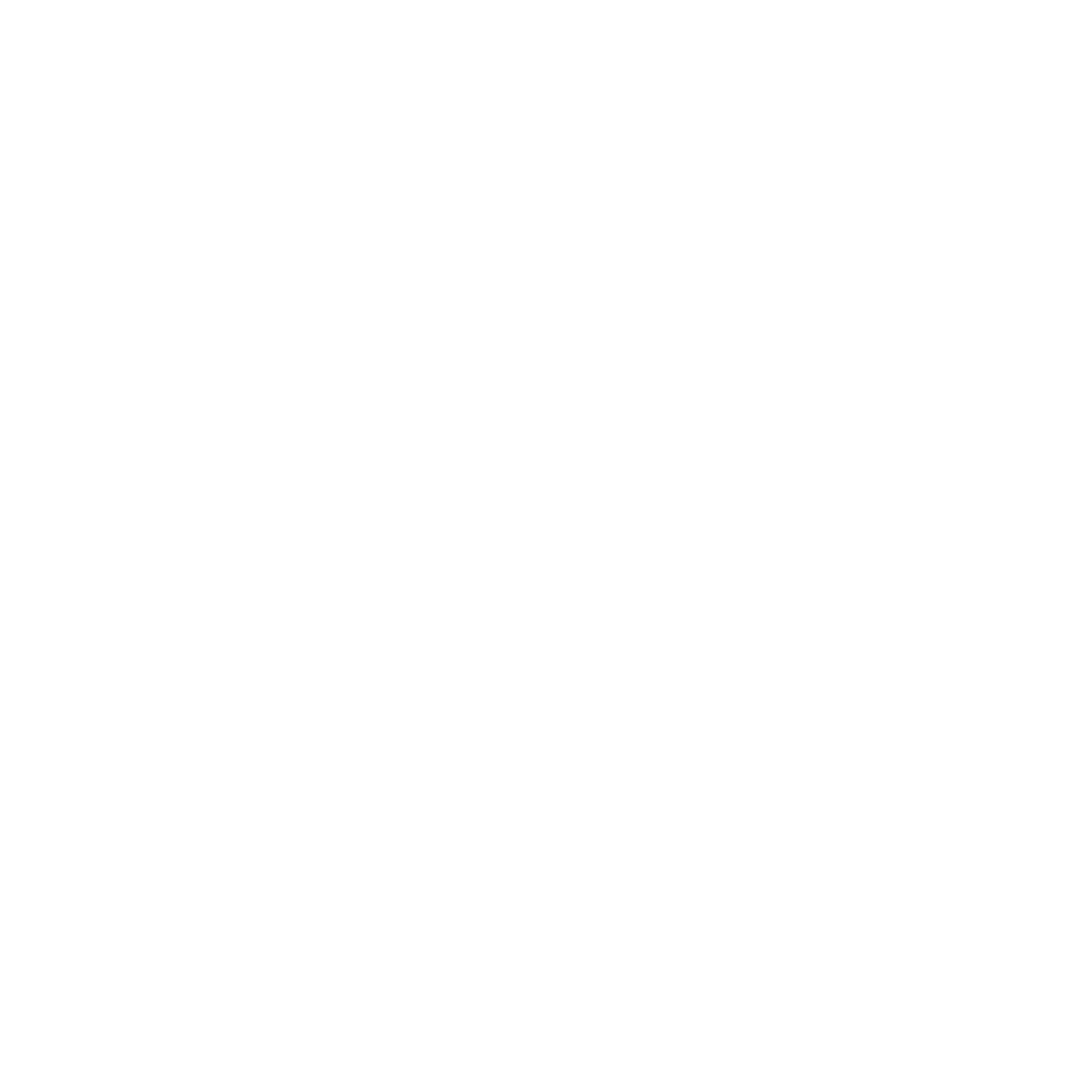
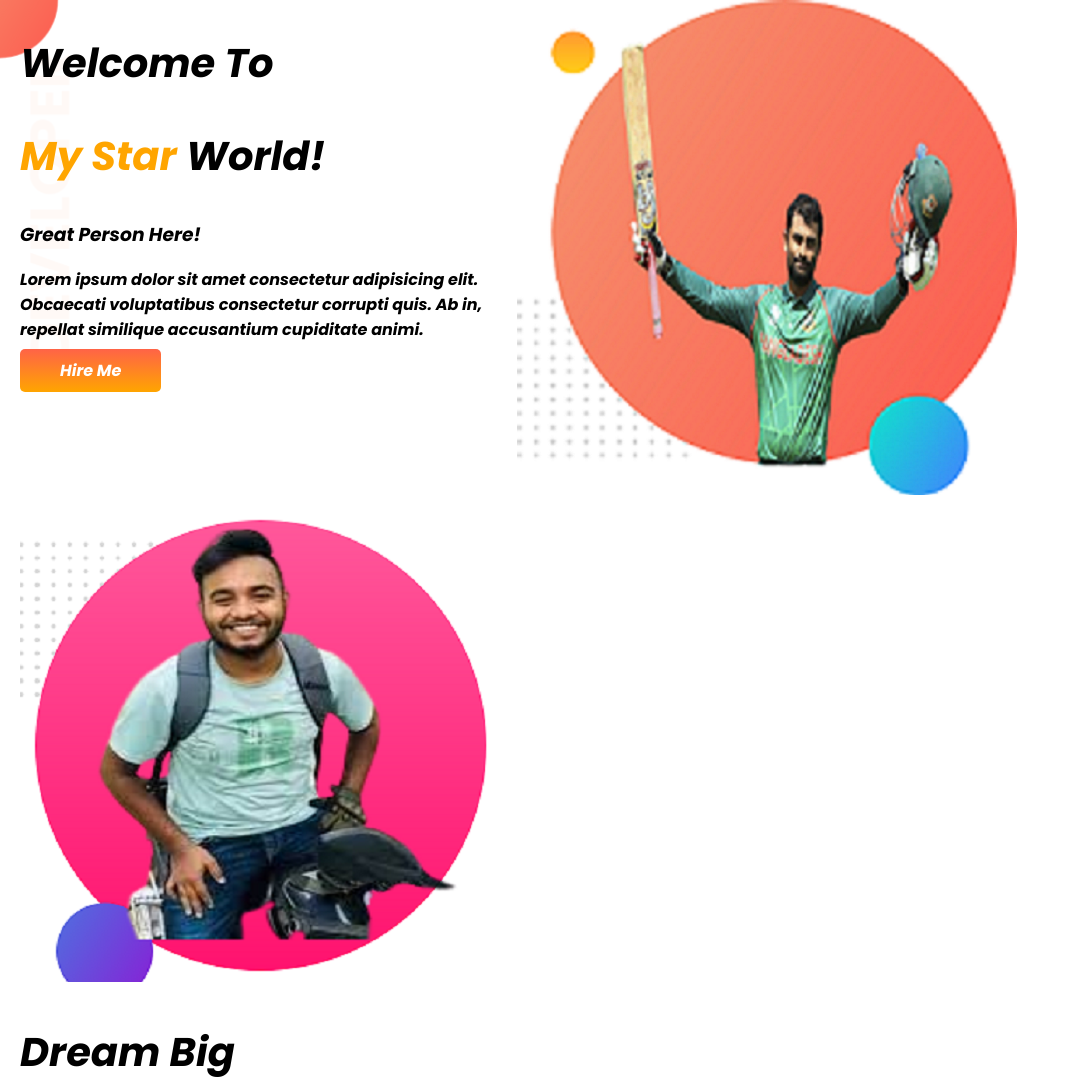
Before and after one commit to mdkibria245766/reset-portfolio, a plain HTML site: page index.html in a window 1280 px wide. Shown: the whole page, without its empty margins (0-1080 px from the left). Before the commit the page ends 800 px from the top, so only its background shows below. Drawn offline with Linux system fonts and the light colour scheme.

Commit message:
added banner section

```diff
--- a/index.html
+++ b/index.html
@@ -5,8 +5,35 @@
     <meta http-equiv="X-UA-Compatible" content="IE=edge">
     <meta name="viewport" content="width=device-width, initial-scale=1.0">
     <title>Reset portfolio</title>
+    <link rel="stylesheet" href="style.css">
+    <!-- google font  -->
+    <link rel="preconnect" href="https://fonts.googleapis.com">
+<link rel="preconnect" href="https://fonts.gstatic.com" crossorigin>
+<link href="https://fonts.googleapis.com/css2?family=Poppins:ital,wght@1,700&display=swap" rel="stylesheet">
 </head>
 <body>
+    <section>
+        <div class="top-section">
+          <div class="text-section half-width">
+            <h1>Welcome To</h1>
+            <h1><span class="orange-color">My Star</span> World!</h1>
+            <h3>Great Person Here! </h3>
+            <p>Lorem ipsum dolor sit amet consectetur adipisicing elit. Obcaecati voluptatibus consectetur corrupti quis. Ab in, repellat similique accusantium cupiditate animi.</p>
+            <a class="button-gradient" target="_blank" href="https://www.linkedin.com/feed/">Hire Me</a>
+          </div>
+          <div class="image-section half-width">
+            <img src="my-bg.png" alt="">
+          </div>
+        </div>
+        <div class="middle-section">
+            <div class="half-width">
+                <img src="my-bg2.png" alt="">
+            </div>
+            <div class="half-width">
+                <h1>Dream Big</h1>
+            </div>
+        </div>
+    </section>
 
 </body>
 </html>
--- /dev/null
+++ b/style.css
@@ -0,0 +1,35 @@
+body{
+    font-family: 'Poppins', sans-serif;
+    padding: 0;
+    margin: 0;
+}
+.top-section{
+    background-image: url(images/top-banner.png);
+    background-repeat: no-repeat;
+    display: flex;
+
+}
+.half-width{
+    width: 50%;
+    padding-left:10px;
+    margin-left: 10px;
+}
+.image-section{
+    width: 80%;
+}
+h1{
+    font-size: 40px;
+}
+
+.orange-color{
+    color: orange;
+}
+
+.button-gradient{
+    background-image: linear-gradient(tomato, orange);
+    text-decoration: none;
+    padding: 10px 40px;
+    color: white;
+    font-weight: 700;
+    border-radius: 5px;
+}
```
Also changed, not shown: my-bg.png (added), my-bg2.png (added).
